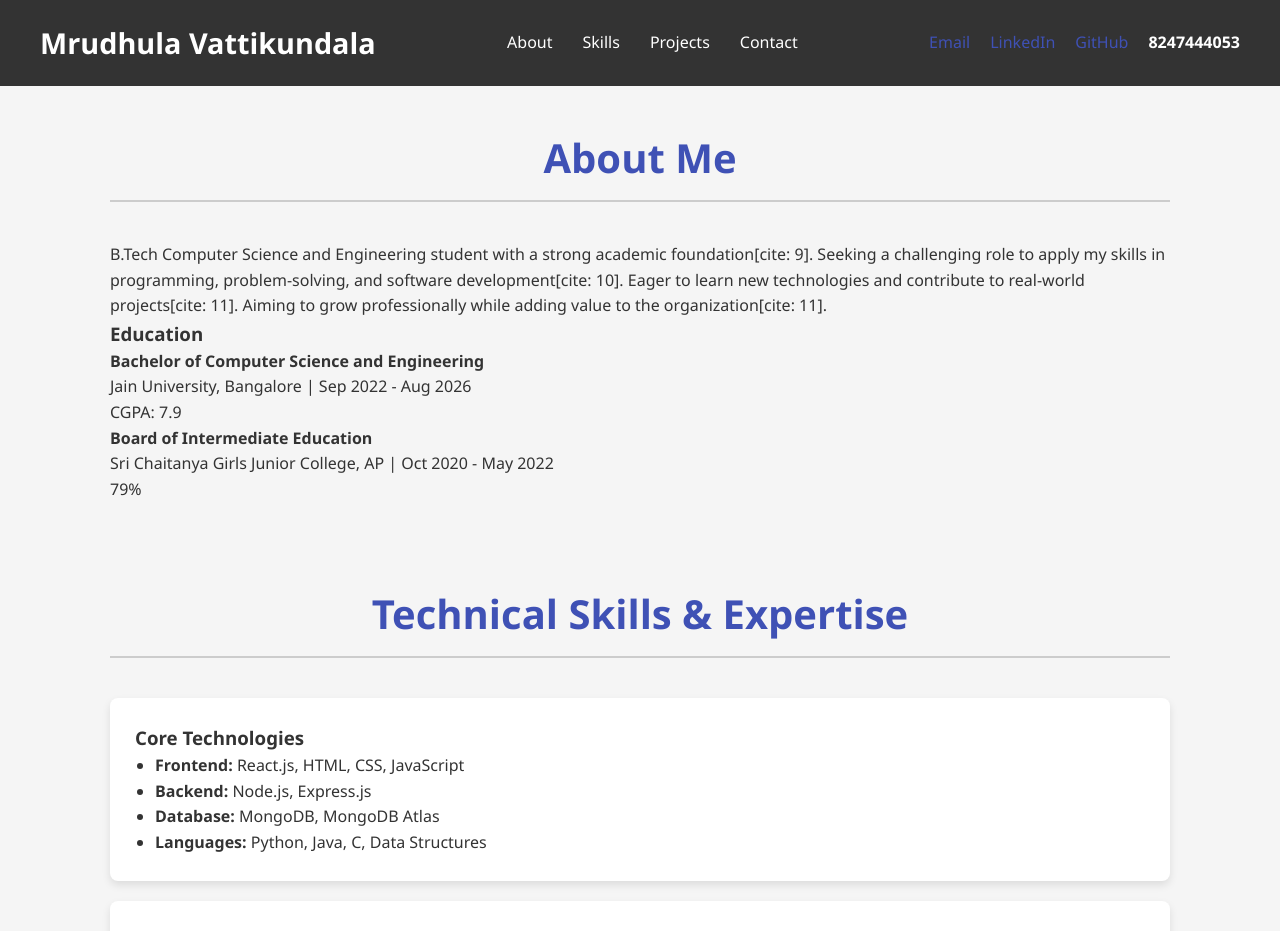
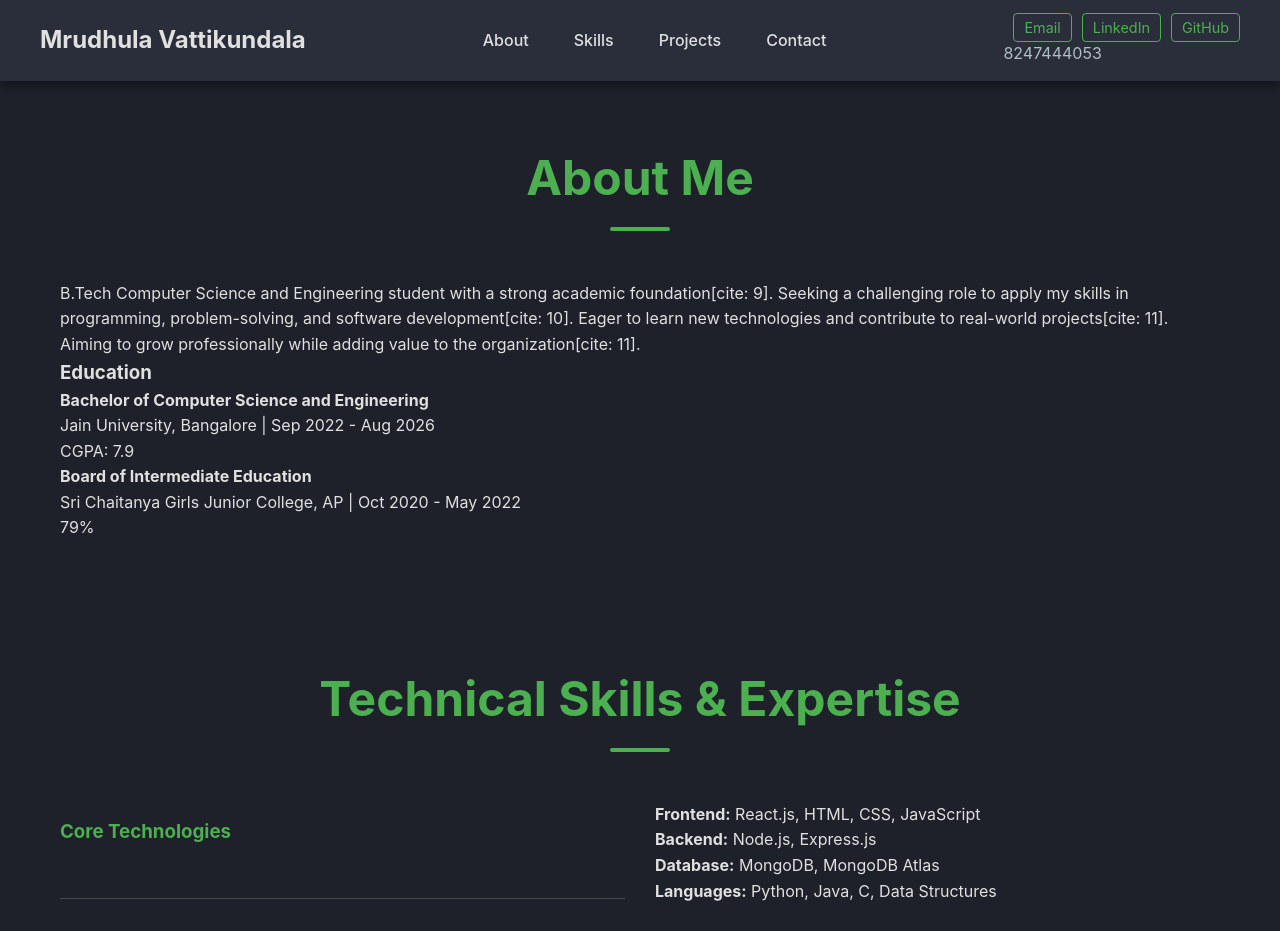
Before and after one commit to mrudhulavattikundala/mrudhula-portfolio, a React (Vite) app: page / in a window 1280 px wide. Shown: the top 931 px of the page. Built offline with nearby package versions, Linux system fonts and the light colour scheme.

Commit message:
Design: Implemented professional dark mode and dashboard layout for higher marks.

```diff
--- a/src/App.css
+++ b/src/App.css
@@ -1,4 +1,4 @@
-/* src/App.css */
+/* src/App.css - Dashboard Layout and Elevated Cards */
 
 .portfolio-app {
   display: flex;
@@ -10,112 +10,161 @@ main {
   flex-grow: 1;
 }
 
-/* --- Section Layouts --- */
+/* --- Section Layouts & Containers --- */
 section, .contact-section {
-  padding: 40px 20px;
+  padding: 60px 20px;
   max-width: var(--max-width);
   margin: 0 auto;
+  min-height: 400px; /* Ensures sections have visible height */
 }
 
 section h2, .contact-section h2 {
   text-align: center;
-  font-size: 2.5em;
+  font-size: 3em;
   color: var(--primary-color);
-  margin-bottom: 40px;
-  padding-bottom: 10px;
-  border-bottom: 2px solid #ccc;
+  margin-bottom: 50px;
+  position: relative;
 }
 
-/* --- Header & Navigation --- */
+section h2::after {
+    content: '';
+    display: block;
+    width: 60px;
+    height: 4px;
+    background: var(--primary-color);
+    margin: 10px auto 0;
+    border-radius: 2px;
+}
+
+
+/* --- Header (Sticky Navbar) --- */
 .header-section {
-  background-color: var(--text-color);
+  background-color: var(--surface-color);
   color: var(--light-text);
-  padding: 20px 40px;
+  padding: 15px 40px;
   display: flex;
   justify-content: space-between;
   align-items: center;
+
+  /* Sticky properties */
+  position: fixed;
+  top: 0;
+  left: 0;
+  width: 100%;
+  z-index: 1000;
+  box-shadow: 0 4px 10px rgba(0, 0, 0, 0.4);
 }
 
 .header-section h1 {
-  font-size: 1.8em;
-  font-weight: 600;
+  font-size: 1.5em;
+  font-weight: 700;
+  color: var(--text-color);
 }
 
 .main-nav ul {
   display: flex;
-  gap: 30px;
+  gap: 25px;
 }
 
 .main-nav a {
-  color: var(--light-text);
+  color: var(--text-color);
   font-weight: 500;
-  padding-bottom: 5px;
-  transition: border-bottom 0.3s;
+  padding: 5px 10px;
+  border-radius: 4px;
 }
 
 .main-nav a:hover {
-  border-bottom: 2px solid var(--primary-color);
-  color: var(--light-text);
+  background-color: rgba(76, 175, 80, 0.2); /* Soft hover background */
+  color: var(--primary-color);
 }
 
-.contact-info-header {
-  display: flex;
-  gap: 20px;
-  align-items: center;
+.contact-info-header a {
+    font-size: 0.9em;
+    padding: 5px 10px;
+    border: 1px solid var(--primary-color);
+    border-radius: 4px;
+    margin-left: 10px;
+}
+.contact-info-header .phone-number {
+    color: var(--secondary-text);
 }
 
-.contact-info-header .phone-number {
-  font-weight: bold;
+
+/* --- Skills & Projects (Dashboard Card Look) --- */
+
+/* Skills Group Layout */
+.skills-section h3 {
+    color: var(--primary-color);
+    margin-top: 15px;
+    margin-bottom: 5px;
+    padding-bottom: 5px;
+    border-bottom: 1px solid #4A4A4A;
 }
 
-/* --- Skills & Projects (Card Layout) --- */
-.skills-group, .project-card {
-  background-color: var(--light-text);
-  padding: 25px;
-  border-radius: 8px;
-  box-shadow: 0 4px 8px rgba(0, 0, 0, 0.1);
-  margin-bottom: 20px;
+.skills-group {
+    background-color: var(--surface-color);
+    padding: 25px;
+    border-radius: 8px;
+    box-shadow: 0 8px 15px rgba(0, 0, 0, 0.3); /* Elevated shadow */
+    margin-bottom: 25px;
 }
 
 .skills-section .skills-group {
-  display: flex;
-  flex-direction: column;
+    display: grid;
+    grid-template-columns: repeat(auto-fit, minmax(300px, 1fr));
+    gap: 30px;
+    padding: 0;
+    background-color: transparent; /* Remove background from container */
+    box-shadow: none;
 }
 
-.skills-group ul {
-  padding-left: 20px;
-  list-style-type: disc;
+/* Projects Card Layout */
+.projects-section .project-card {
+    background-color: var(--surface-color);
+    padding: 30px;
+    border-radius: 8px;
+    box-shadow: 0 8px 15px rgba(0, 0, 0, 0.3);
+    margin-bottom: 30px;
+    border-left: 5px solid var(--primary-color);
 }
 
 .project-card h3 {
   color: var(--primary-color);
-  margin-bottom: 5px;
+  margin-bottom: 10px;
+  font-size: 1.8em;
+}
+
+.project-card ul {
+    padding-left: 20px;
+    list-style-type: '— '; /* Custom bullet */
 }
 
 /* --- Footer --- */
 .footer-section {
-  background-color: var(--text-color);
-  color: var(--secondary-color);
+  background-color: #111; /* Even darker footer */
+  color: var(--secondary-text);
   text-align: center;
-  padding: 20px;
-  margin-top: auto; /* Pushes the footer to the bottom */
+  padding: 25px;
+  margin-top: auto;
+  font-size: 0.9em;
 }
 
-/* --- Responsive Design (Minimal) --- */
+/* --- Responsive Design --- */
 @media (max-width: 768px) {
   .header-section {
     flex-direction: column;
     text-align: center;
-    gap: 15px;
+    padding: 15px 20px;
+    position: static; /* Unstick on mobile */
   }
 
-  .main-nav ul, .contact-info-header {
-    flex-direction: column;
-    gap: 10px;
-    align-items: center;
+  body {
+    padding-top: 0; /* Remove header padding on mobile */
   }
 
-  section h2, .contact-section h2 {
-    font-size: 2em;
+  .main-nav ul {
+    flex-wrap: wrap;
+    justify-content: center;
+    margin-top: 10px;
   }
 }
--- a/src/index.css
+++ b/src/index.css
@@ -1,13 +1,16 @@
-/* src/index.css */
+/* src/index.css - Modern Dark Mode Palette */
 
 /* 1. Global Reset and Variables */
 :root {
-  --primary-color: #3f51b5; /* A classic blue for accents */
-  --secondary-color: #f5f5f5; /* Light gray for backgrounds */
-  --text-color: #333;
-  --light-text: #fff;
-  --font-family: 'Segoe UI', Tahoma, Geneva, Verdana, sans-serif;
-  --max-width: 1100px;
+  /* New Professional Dark Palette */
+  --bg-color: #1E202A;      /* Deep Background */
+  --surface-color: #2A2D3A; /* Card/Component Surface */
+  --primary-color: #4CAF50; /* Vibrant Green Accent (Code/Success) */
+  --text-color: #E0E0E0;    /* Soft White Text */
+  --secondary-text: #B0BEC5; /* Muted Secondary Text */
+
+  --font-family: 'Inter', 'Segoe UI', Tahoma, Geneva, Verdana, sans-serif;
+  --max-width: 1200px;
 }
 
 /* 2. Base Styles */
@@ -21,7 +24,8 @@ body {
   font-family: var(--font-family);
   line-height: 1.6;
   color: var(--text-color);
-  background-color: var(--secondary-color);
+  background-color: var(--bg-color);
+  padding-top: 80px; /* Space for the fixed header */
 }
 
 a {
@@ -31,7 +35,7 @@ a {
 }
 
 a:hover {
-  color: #1e88e5; /* A slightly lighter blue on hover */
+  color: #81C784; /* Lighter green on hover */
 }
 
 ul {
```
